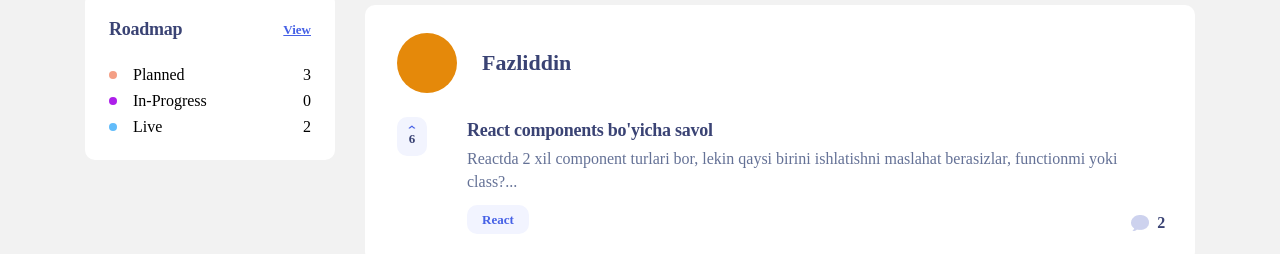
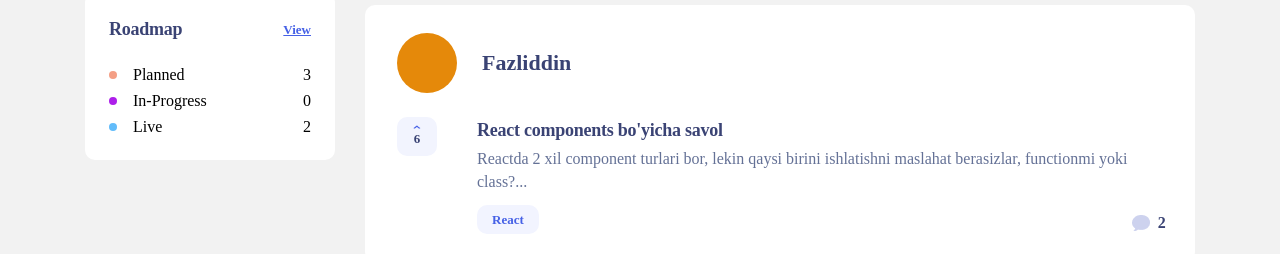
Before and after one commit to NurmuhammadovHojiakbar/feedback, a React (Create React App) app: page / in a window 1280 px wide. Shown: the part 397-651 px from the top of the page. Built offline with nearby package versions, Linux system fonts and the light colour scheme.

Commit message:
icrease width of like button

```diff
--- a/src/Components/FeedbackList/Feedback.css
+++ b/src/Components/FeedbackList/Feedback.css
@@ -47,7 +47,7 @@
     display: flex;
     align-items: center;
     flex-direction: column;
-    min-width: 30px;
+    min-width: 40px;
     padding: 8px;
     font-weight: bold;
     font-size: 13px;
```
